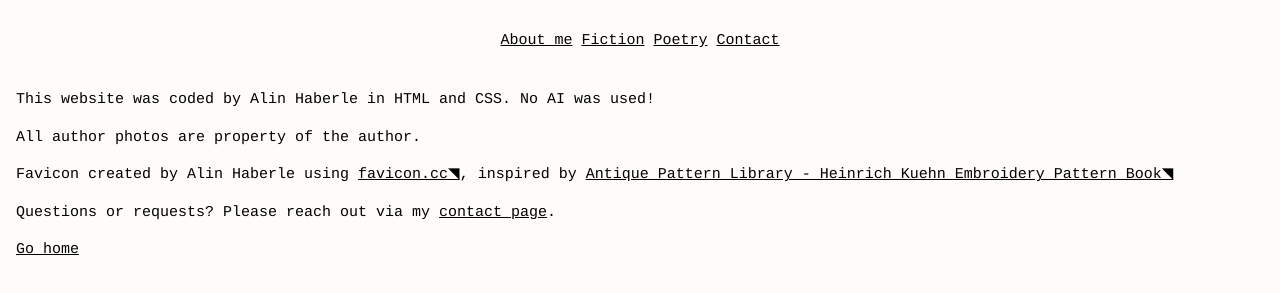
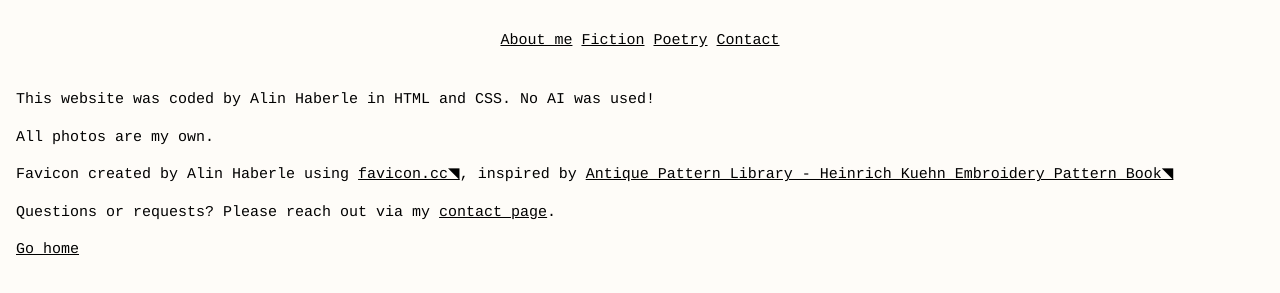
Before and after one commit to alinhaberle-cmyk/alin-haberle-web, a plain HTML site: page credits.html in a window 1280 px wide. Shown: the part 59-352 px from the top of the page. Drawn offline with nearby package versions, Linux system fonts and the light colour scheme.

Commit message:
Add files via upload

```diff
--- a/credits.html
+++ b/credits.html
@@ -26,7 +26,7 @@
 
         <div class="w3-container">
             <p>This website was coded by Alin Haberle in HTML and CSS. No AI was used!</p>
-            <p>All author photos are property of the author.</p>
+            <p>All photos are my own.</p>
             <p>
                 Favicon created by Alin Haberle using <a href="https://www.favicon.cc/" target="_blank">favicon.cc&#9701</a>, inspired by
                 <a href="https://www.antiquepatternlibrary.org/html/warm/L-KM001-14.htm" target="_blank"
```
